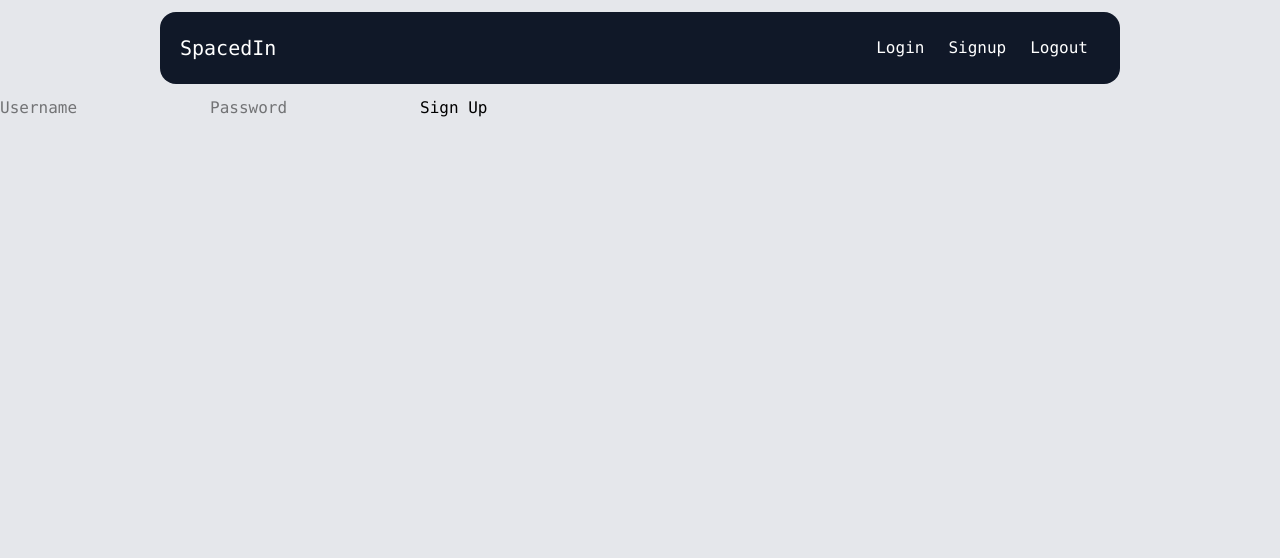
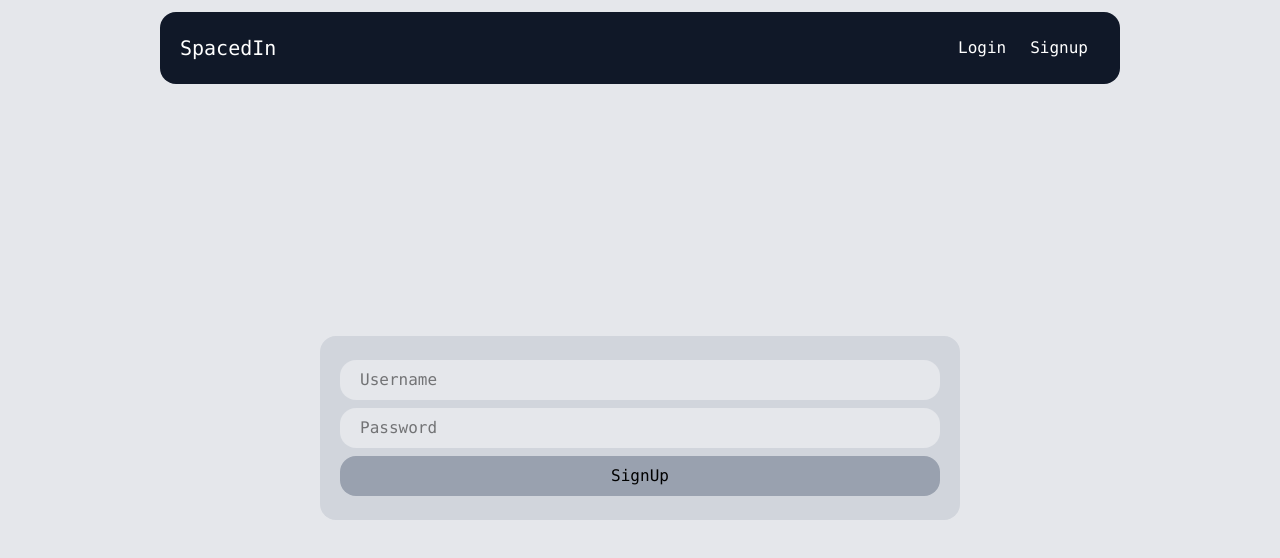
Before and after one commit to JoelJebitto/SpacedIn, a React (Vite) app in the folder SpacedIn/: page /signup in a window 1280 px wide. Shown: the top 558 px of the page. Built offline with nearby package versions, Linux system fonts and the light colour scheme.

Commit message:
completed login

```diff
--- a/SpacedIn/index.html
+++ b/SpacedIn/index.html
@@ -7,7 +7,7 @@
     <title>Vite + React</title>
   </head>
   <body class="bg-gray-200 font-mono">
-    <div id="root"></div>
+    <div id="root" class="h-screen"></div>
     <script type="module" src="/src/main.jsx"></script>
   </body>
 </html>
--- a/SpacedIn/src/components/Header.jsx
+++ b/SpacedIn/src/components/Header.jsx
@@ -1,4 +1,5 @@
 import { useNavigate } from "react-router-dom";
+import useAuthStore from "../store/useAuthStore";
 const Btn = ({ children, onClick }) => {
   return (
     <button
@@ -11,6 +12,7 @@ const Btn = ({ children, onClick }) => {
 };
 
 const Header = () => {
+  const { logout, token } = useAuthStore();
   const navigate = useNavigate();
   const handleLogin = () => {
     navigate("/login");
@@ -19,6 +21,7 @@ const Header = () => {
     navigate("/signup");
   };
   const handleLogout = () => {
+    logout();
     navigate("/");
   };
 
@@ -26,9 +29,14 @@ const Header = () => {
     <div className="bg-gray-900 flex px-5 py-3 text-white lg:w-[60rem] lg:rounded-2xl mx-auto lg:mt-3 mb-3">
       <h1 className="flex-1 text-xl my-auto">SpacedIn</h1>
       <div className="flex">
-        <Btn onClick={handleLogin}>Login</Btn>
-        <Btn onClick={handleSignup}>Signup</Btn>
-        <Btn onClick={handleLogout}>Logout</Btn>
+        {token ? (
+          <Btn onClick={handleLogout}>Logout</Btn>
+        ) : (
+          <>
+            <Btn onClick={handleLogin}>Login</Btn>
+            <Btn onClick={handleSignup}>Signup</Btn>
+          </>
+        )}
       </div>
     </div>
   );
--- a/SpacedIn/src/components/Layout.jsx
+++ b/SpacedIn/src/components/Layout.jsx
@@ -5,7 +5,7 @@ export default function Layout() {
   return (
     <>
       <Header />
-      <main>
+      <main className="flex">
         <Outlet />
       </main>
     </>
--- a/SpacedIn/src/pages/auth/Login.jsx
+++ b/SpacedIn/src/pages/auth/Login.jsx
@@ -26,21 +26,28 @@ function Login() {
   };
 
   return (
-    <form onSubmit={handleLogin}>
+    <form
+      onSubmit={handleLogin}
+      className="mx-auto bg-gray-300 flex flex-col rounded-2xl p-5 w-[90vw] md:w-[30rem] lg:w-[40rem] my-auto mt-[30vh]"
+    >
       <input
+        className="py-2 rounded-2xl px-5 my-1 bg-gray-200 outline-none"
         value={username}
         onChange={(e) => setUsername(e.target.value)}
         placeholder="Username"
         required
       />
       <input
+        className="py-2 rounded-2xl px-5 my-1 bg-gray-200 outline-none"
         type="password"
         value={password}
         onChange={(e) => setPassword(e.target.value)}
         placeholder="Password"
         required
       />
-      <button type="submit">Login</button>
+      <button type="submit" className="py-2 rounded-2xl px-5 my-1 bg-gray-400">
+        Login
+      </button>
     </form>
   );
 }
--- a/SpacedIn/src/pages/auth/Signup.jsx
+++ b/SpacedIn/src/pages/auth/Signup.jsx
@@ -19,9 +19,11 @@ function SignUp() {
 
     const contentType = res.headers.get("content-type");
 
-    if (res.ok && contentType && contentType.includes("application/json")) {
+    console.log("helook");
+    if (res.ok && contentType) {
       const data = await res.json();
       setToken(data.token);
+      console.log("heloo");
       navigate("/dashboard");
     } else {
       const errorText = await res.text(); // fallback
@@ -30,21 +32,28 @@ function SignUp() {
   };
 
   return (
-    <form onSubmit={handleSignUp}>
+    <form
+      onSubmit={handleSignUp}
+      className="mx-auto bg-gray-300 flex flex-col rounded-2xl p-5 w-[90vw] md:w-[30rem] lg:w-[40rem] my-auto mt-[30vh]"
+    >
       <input
+        className="py-2 rounded-2xl px-5 my-1 bg-gray-200 outline-none"
         value={username}
         onChange={(e) => setUsername(e.target.value)}
         placeholder="Username"
         required
       />
       <input
+        className="py-2 rounded-2xl px-5 my-1 bg-gray-200 outline-none"
         type="password"
         value={password}
         onChange={(e) => setPassword(e.target.value)}
         placeholder="Password"
         required
       />
-      <button type="submit">Sign Up</button>
+      <button type="submit" className="py-2 rounded-2xl px-5 my-1 bg-gray-400">
+        SignUp
+      </button>
     </form>
   );
 }
```
Also changed, not shown: 1 other file (tests, documents, lock files or other folders).
